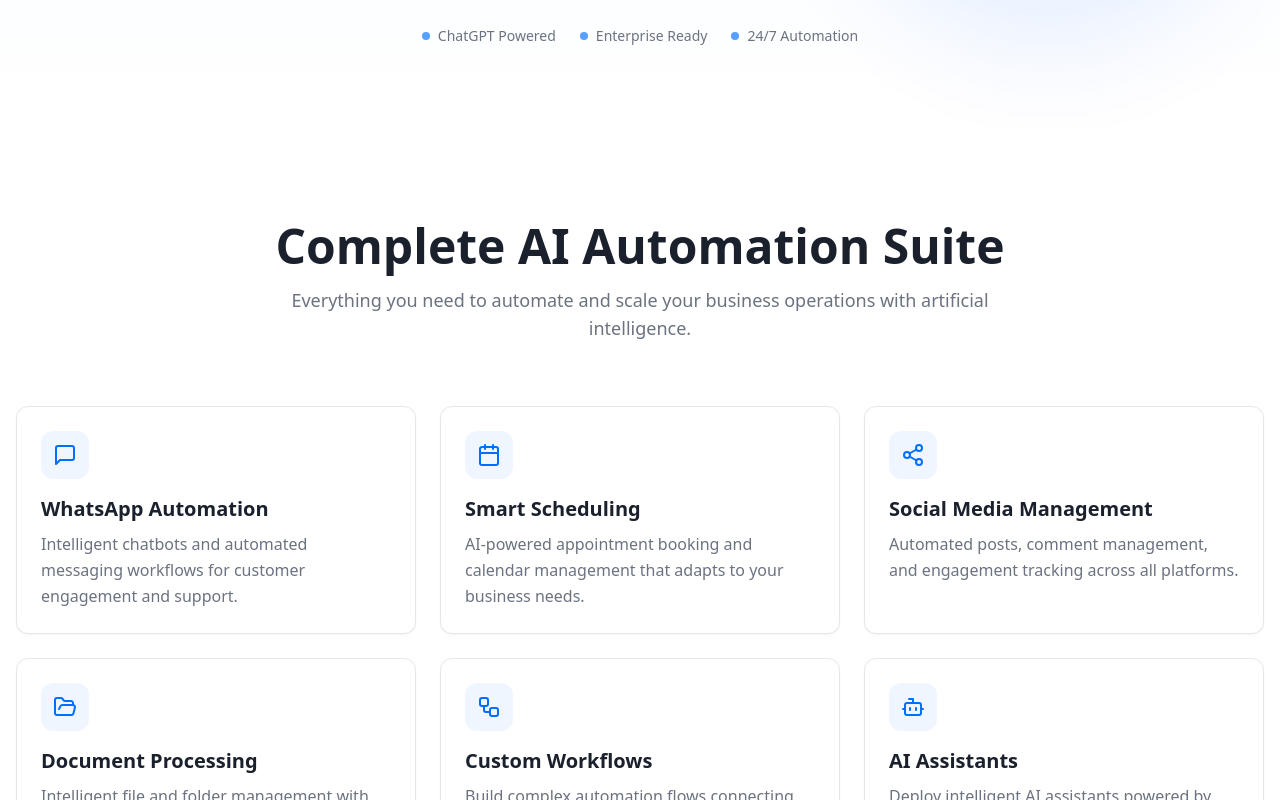
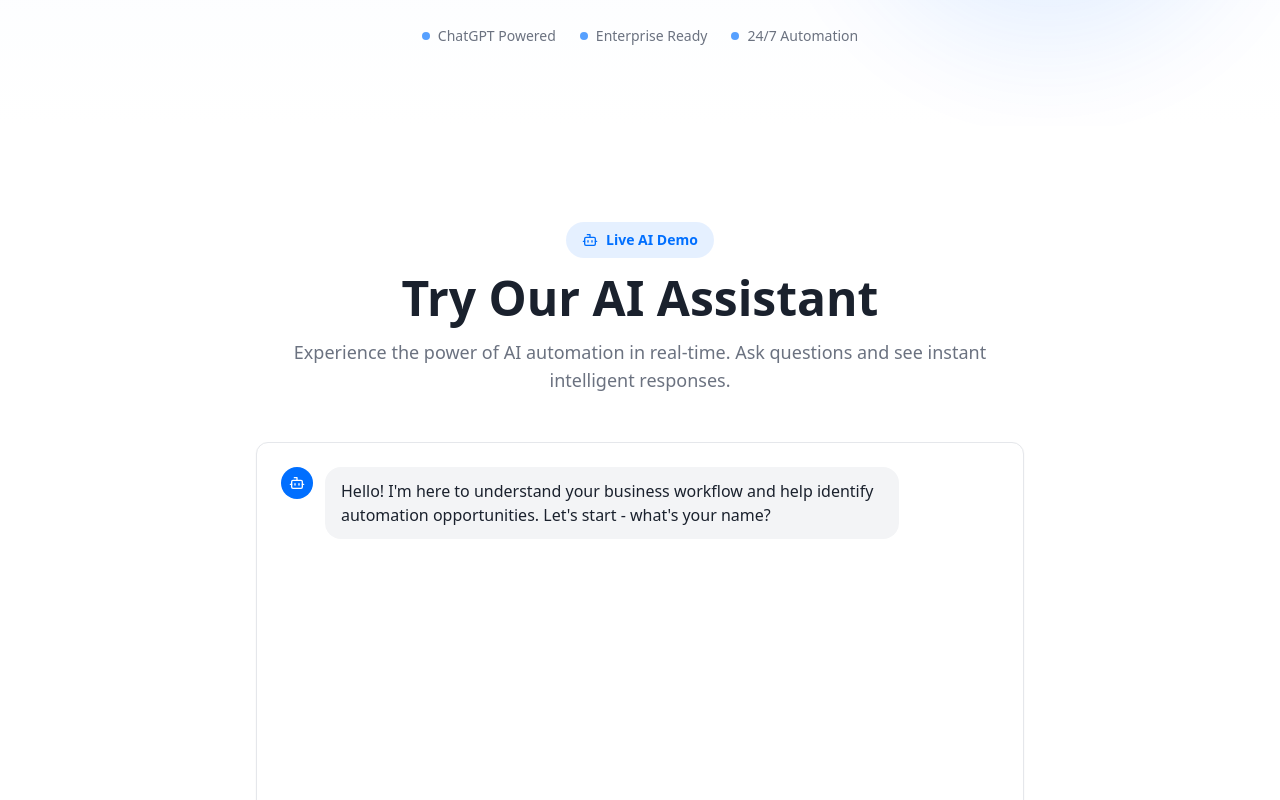
Before and after one commit to hanging360/onehands-ai-flow, a React (Vite) app: page / in a window 1280 px wide. Shown: the part 740-1540 px from the top of the page. Built offline with nearby package versions, Linux system fonts and the light colour scheme.

Commit message:
Move AI module below Get Started

```diff
--- a/src/pages/Index.tsx
+++ b/src/pages/Index.tsx
@@ -14,6 +14,7 @@ const Index = () => {
   return (
     <main className="min-h-screen">
       <Hero />
+      <AIChatDemo />
       <Services />
       <WorkflowSection />
       <TechnicalDevelopment />
@@ -21,7 +22,6 @@ const Index = () => {
       <BusinessBenefits />
       <Integrations />
       <WorkflowDiagram />
-      <AIChatDemo />
       <CTA />
       <Footer />
     </main>
```
